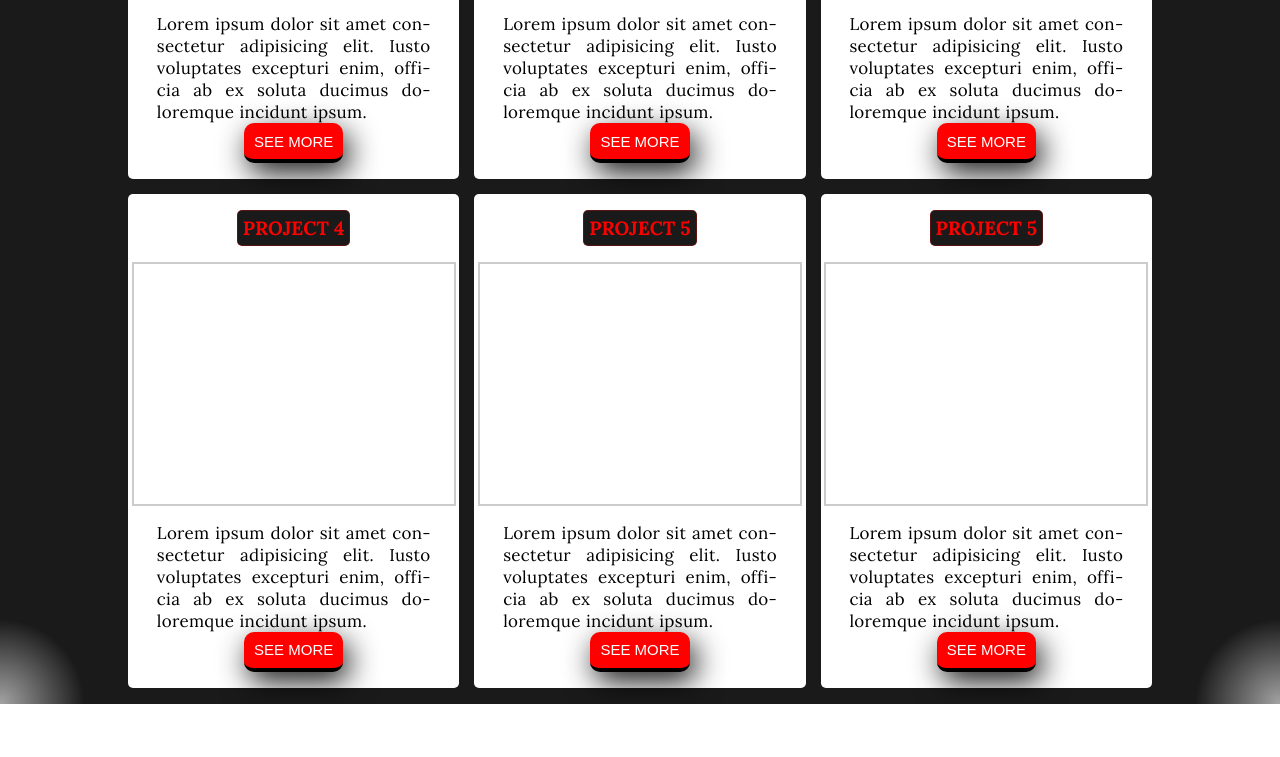
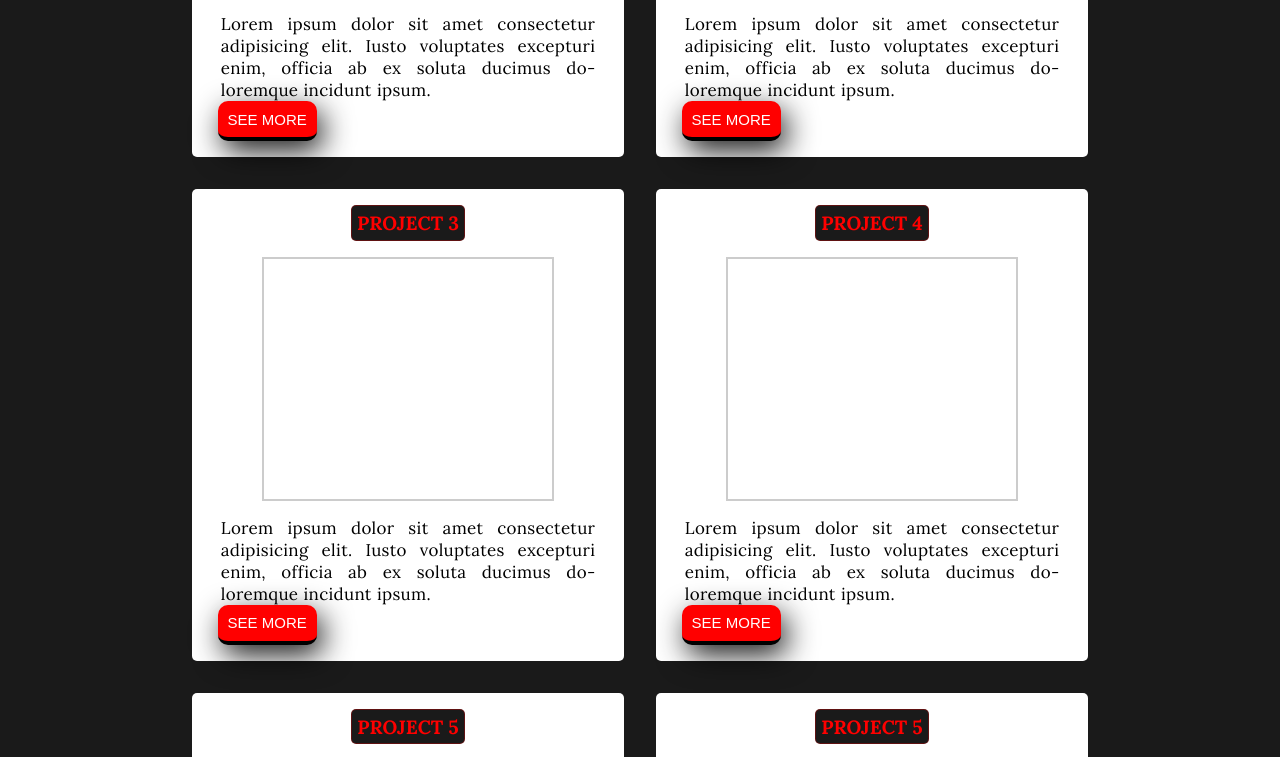
Before and after one commit to MedaSmith45/First-remote-repo, a plain HTML site: page index.html in a window 1280 px wide. Shown: the part 2078-2835 px from the top of the page. Before the commit the page ends 2782 px from the top, so only its background shows below. Drawn offline with Linux system fonts and the light colour scheme.

Commit message:
I change a lot of things

```diff
--- a/index.html
+++ b/index.html
@@ -109,42 +109,60 @@
         <p>Lorem ipsum dolor sit amet consectetur adipisicing elit. Iusto voluptates excepturi enim, officia ab ex soluta ducimus doloremque incidunt ipsum.
 
         </p>
-        <button class="project-button">see more</button>
+        <div class="button-container">
+             <button class="project-button">see more</button>
+        </div>
+
     </div>
 
      <div class="child">
         <h1>Project 2</h1>
           <div class="picture-placeholder"></div>
         <p>Lorem ipsum dolor sit amet consectetur adipisicing elit. Iusto voluptates excepturi enim, officia ab ex soluta ducimus doloremque incidunt ipsum.</p>
+
+        <div class="button-container">
         <button class="project-button">see more</button>
+        </div>
      </div>
 
       <div class="child">
         <h1>Project 3</h1>
           <div class="picture-placeholder"></div>
         <p>Lorem ipsum dolor sit amet consectetur adipisicing elit. Iusto voluptates excepturi enim, officia ab ex soluta ducimus doloremque incidunt ipsum.</p>
+
+        <div class="button-container">
         <button class="project-button">See more</button>
+        </div>
       </div>
 
        <div class="child">
         <h1>project 4</h1>
         <div class="picture-placeholder"></div>
         <p>Lorem ipsum dolor sit amet consectetur adipisicing elit. Iusto voluptates excepturi enim, officia ab ex soluta ducimus doloremque incidunt ipsum.</p>
+
+        <div class="button-container">
         <button class="project-button">See more</button>
+        </div>
        </div>
 
         <div class="child">
             <h1>Project 5</h1>
               <div class="picture-placeholder"></div>
         <p>Lorem ipsum dolor sit amet consectetur adipisicing elit. Iusto voluptates excepturi enim, officia ab ex soluta ducimus doloremque incidunt ipsum.</p>
+
+        <div class="button-container">
         <button class="project-button">See more</button>
+        </div>
         </div>
 
         <div class="child">
             <h1>Project 5</h1>
               <div class="picture-placeholder"></div>
         <p>Lorem ipsum dolor sit amet consectetur adipisicing elit. Iusto voluptates excepturi enim, officia ab ex soluta ducimus doloremque incidunt ipsum.</p>
+
+        <div class="button-container">
         <button class="project-button">See more</button>
+        </div>
         </div>
         </div>
 </section>
--- a/style.css
+++ b/style.css
@@ -566,16 +566,25 @@ nav ul li:hover{
  }
 
 .practice-container{
-    width: 80%;
+    width: 70%;
     min-height: 90vh ;
     display: grid;
     grid-template-columns: repeat(auto-fit, minmax(300px,1fr));
-    gap: 15px;
+    gap: 2rem;
     padding: 1rem 0.6rem;
 
     justify-content: center;
 
 
+}
+.button-container{
+    display: flex;
+    width: 100%;
+    background-color: transparent;
+    /* padding: 0 2rem; */
+}
+.project-button{
+    margin: 0 0.6rem;
 }
 
 .child{
@@ -609,7 +618,7 @@ nav ul li:hover{
 }
 .picture-placeholder{
     margin: 1rem 0;
-    width: 20rem;
+    width: 18rem;
     height: 15rem;
     border: solid 2px rgba(0, 0, 0, 0.2);
 }
```
